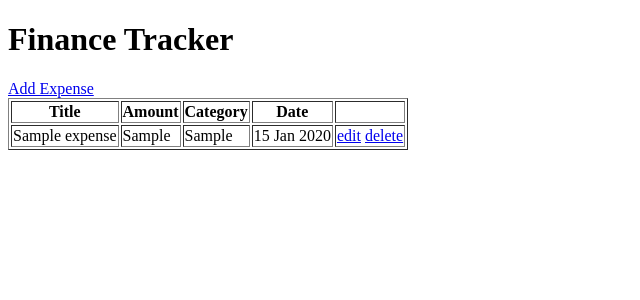
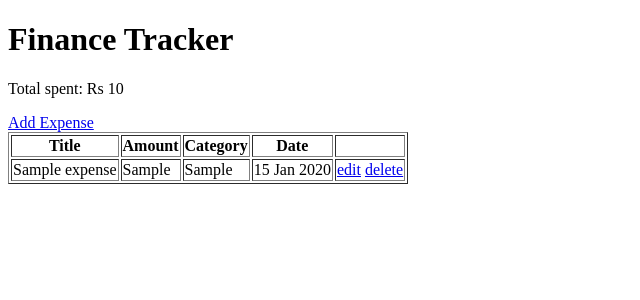
Before and after one commit to soniyakandel/Financetracker_demo, a Flask app: template Financetracker_demo/templates/index.html in a window 1280 px wide. Shown: the top 300 px of the page, without its empty margins (0-640 px from the left). Run offline with Flask 3, Linux system fonts and the light colour scheme; tables that the repository leaves empty hold one stand-in row (values such as "Sample post"); the template is opened without the code that fills it: values that come from a table or form of the project are taken from there, most other values are stand-ins (such as "Sample title", 1, 10 or a date in 2020).

Commit message:
added total spent on the home page

```diff
--- a/Financetracker_demo/app.py
+++ b/Financetracker_demo/app.py
@@ -22,7 +22,8 @@ class Expense(db.Model):
 @app.route("/")
 def home():
     expenses = Expense.query.order_by(Expense.date.desc()).all()
-    return render_template("index.html", expenses=expenses)
+    total = sum(expense.amount for expense in expenses)
+    return render_template("index.html", expenses=expenses, total=total)
 
 
 @app.route("/add", methods=["GET", "POST"])
--- a/Financetracker_demo/templates/index.html
+++ b/Financetracker_demo/templates/index.html
@@ -5,6 +5,7 @@
 </head>
 <body>
     <h1>Finance Tracker</h1>
+    <p>Total spent: Rs {{ total }}</p>
     <a href="/add">Add Expense</a>
     <table border="1">
         <tr>
```
